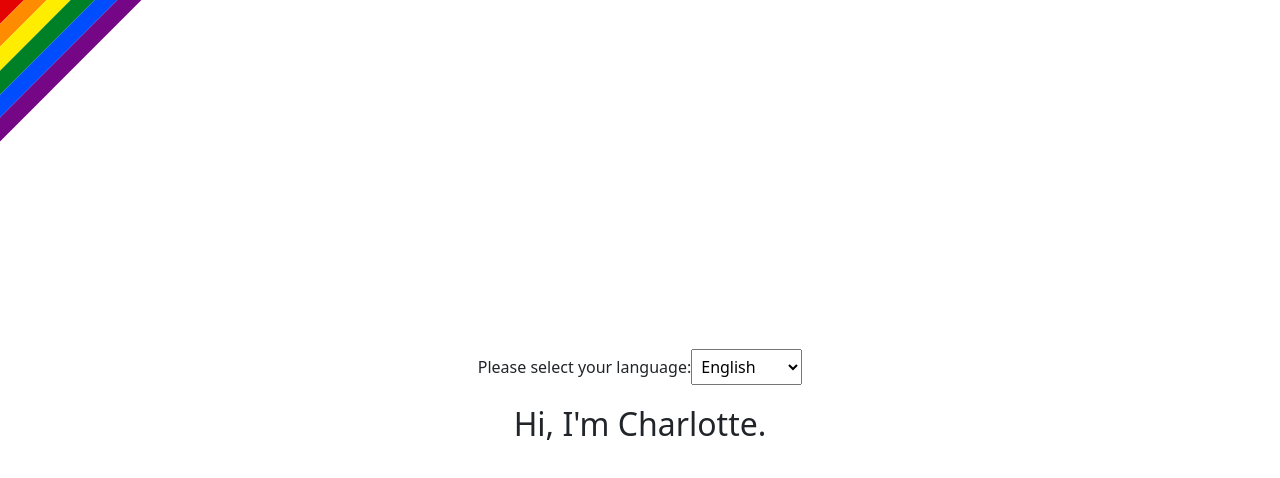
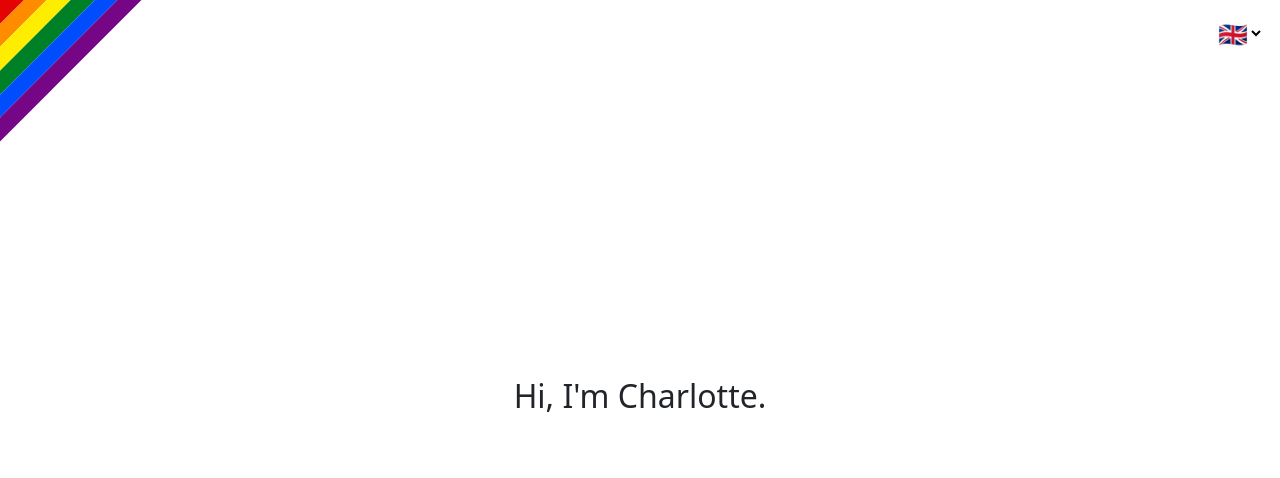
Before and after one commit to Terafora/aboutcstone, a React (Vite) app in the folder charlotte-presentation/: page / in a window 1280 px wide. Shown: the top 478 px of the page. Built offline with nearby package versions, Linux system fonts and the light colour scheme.

Commit message:
Refactor LanguageSelect component for improved styling and layout

```diff
--- a/charlotte-presentation/src/components/LanguageSelect.scss
+++ b/charlotte-presentation/src/components/LanguageSelect.scss
@@ -1,8 +1,14 @@
 .language-selector {
-  margin-bottom: 20px;
+  position: absolute;
+  top: 1rem;
+  right: 1rem;
+  z-index: 1000;
 }
 
 #language-select {
-  padding: 5px;
-  font-size: 16px;
+  background: none;
+  border: none;
+  font-size: 1.5rem;
+  cursor: pointer;
+  outline: none;
 }
--- a/charlotte-presentation/src/components/LanguageSelect.tsx
+++ b/charlotte-presentation/src/components/LanguageSelect.tsx
@@ -1,26 +1,29 @@
-import {useTranslation} from 'react-i18next';
+import { useTranslation } from 'react-i18next';
 import './LanguageSelect.scss';
 
 const LanguageSelect = () => {
-    const {t, i18n} = useTranslation();
+    const { i18n } = useTranslation();
 
     const handleLanguageChange = (event: React.ChangeEvent<HTMLSelectElement>) => {
         i18n.changeLanguage(event.target.value);
     };
 
     return (
-        <div className = "language-selector">
-            <label htmlFor="language-select">{t("language")}: </label>
-            <select id ="language-select" onChange={handleLanguageChange} defaultValue={i18n.language}>
-                <option value="en">English</option>
-                <option value="es">Español</option>
-                <option value="fr">Français</option>
-                <option value="jp">日本語</option>
-                <option value="de">Deutsch</option>
-                <option value="pt">Português</option>
+        <div className="language-selector">
+            <select
+                id="language-select"
+                onChange={handleLanguageChange}
+                defaultValue={i18n.language}
+            >
+                <option value="en">🇬🇧</option>
+                <option value="es">🇪🇸</option>
+                <option value="fr">🇫🇷</option>
+                <option value="jp">🇯🇵</option>
+                <option value="de">🇩🇪</option>
+                <option value="pt">🇵🇹</option>
             </select>
         </div>
-    )
-}
+    );
+};
 
-export default LanguageSelect
+export default LanguageSelect;
```
